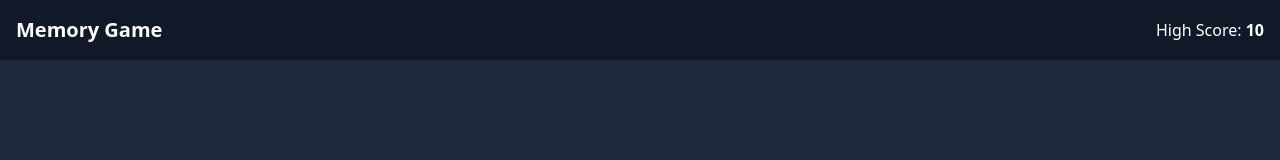
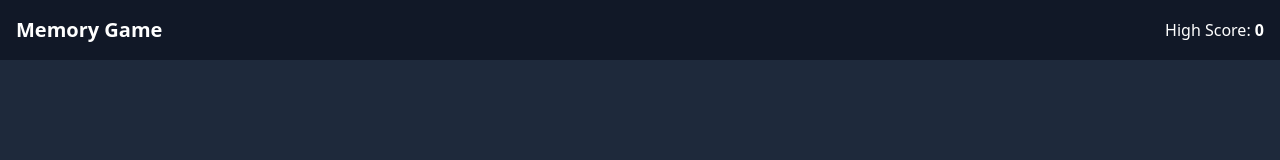
Before and after one commit to jlyon12/memory-card, a React (Vite) app: page / in a window 1280 px wide. Shown: the top 160 px of the page. Built offline with nearby package versions, Linux system fonts and the light colour scheme.

Commit message:
Add highscore logic

```diff
--- a/src/App.jsx
+++ b/src/App.jsx
@@ -6,6 +6,7 @@ import "./App.css";
 
 function App() {
 	const [currentScore, setCurrentScore] = useState(0);
+	const [highScore, setHighScore] = useState(0);
 	const [isNewGame, setIsNewGame] = useState(true);
 	const [gameDifficulty, setGameDifficulty] = useState();
 	const [roundNumber, setRoundNumber] = useState(1);
@@ -13,6 +14,7 @@ function App() {
 		<>
 			<Header
 				currentScore={currentScore}
+				highScore={highScore}
 				roundNumber={roundNumber}
 				gameDifficulty={gameDifficulty}
 			/>
@@ -25,6 +27,8 @@ function App() {
 				<Game
 					currentScore={currentScore}
 					setCurrentScore={setCurrentScore}
+					highScore={highScore}
+					setHighScore={setHighScore}
 					gameDifficulty={gameDifficulty}
 					roundNumber={roundNumber}
 					setRoundNumber={setRoundNumber}
--- a/src/components/Game.jsx
+++ b/src/components/Game.jsx
@@ -2,7 +2,10 @@ import { useState, useEffect } from "react";
 import Card from "./Card";
 
 function Game({
+	currentScore,
 	setCurrentScore,
+	highScore,
+	setHighScore,
 	gameDifficulty,
 	roundNumber,
 	setRoundNumber,
@@ -88,6 +91,7 @@ function Game({
 	return (
 		<main className=" bg-slate-800 p-8 grid gap-6 grid-cols-3 md:grid-cols-4  lg:grid-cols-6 place-content-center ">
 			{numberOfCards === clickedCards.length && startNewRound()}
+			{currentScore >= highScore && setHighScore(currentScore)}
 			{gameCards.map((pokemon) => (
 				<Card
 					key={pokemon.name}
--- a/src/components/Header.jsx
+++ b/src/components/Header.jsx
@@ -1,4 +1,4 @@
-function Header({ currentScore, roundNumber, gameDifficulty }) {
+function Header({ currentScore, highScore, roundNumber, gameDifficulty }) {
 	return (
 		<header className="flex justify-between items-center bg-gray-900 text-white p-4">
 			<h1 className="font-bold text-xl">Memory Game</h1>
@@ -20,7 +20,7 @@ function Header({ currentScore, roundNumber, gameDifficulty }) {
 					</p>
 				)}
 				<p>
-					High Score: <span className="font-bold">10</span>
+					High Score: <span className="font-bold">{highScore}</span>
 				</p>
 			</div>
 		</header>
```
